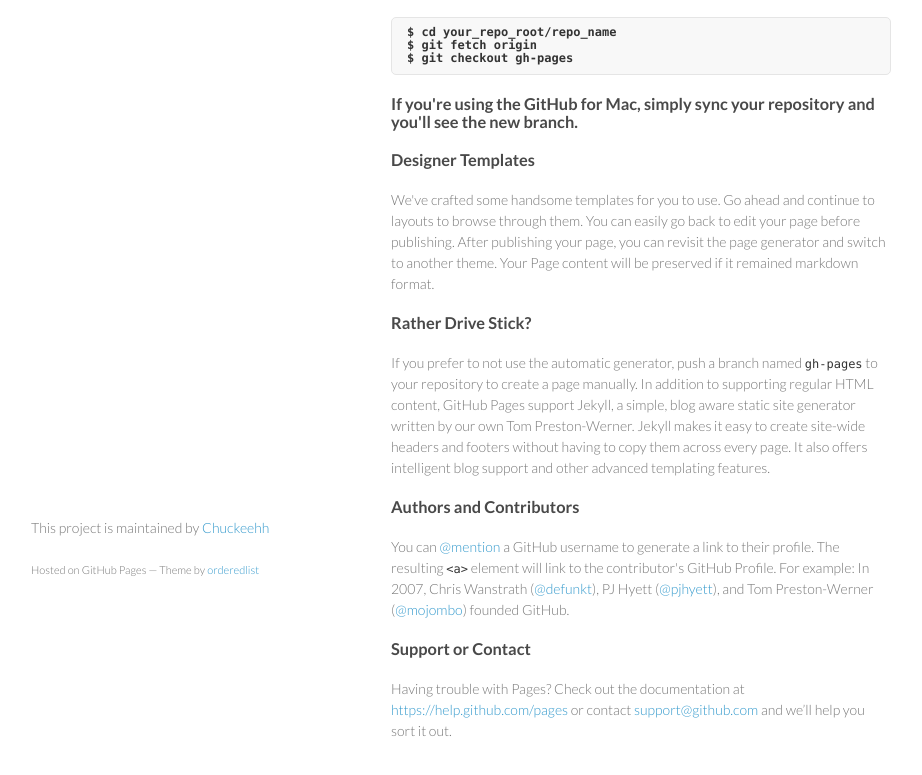
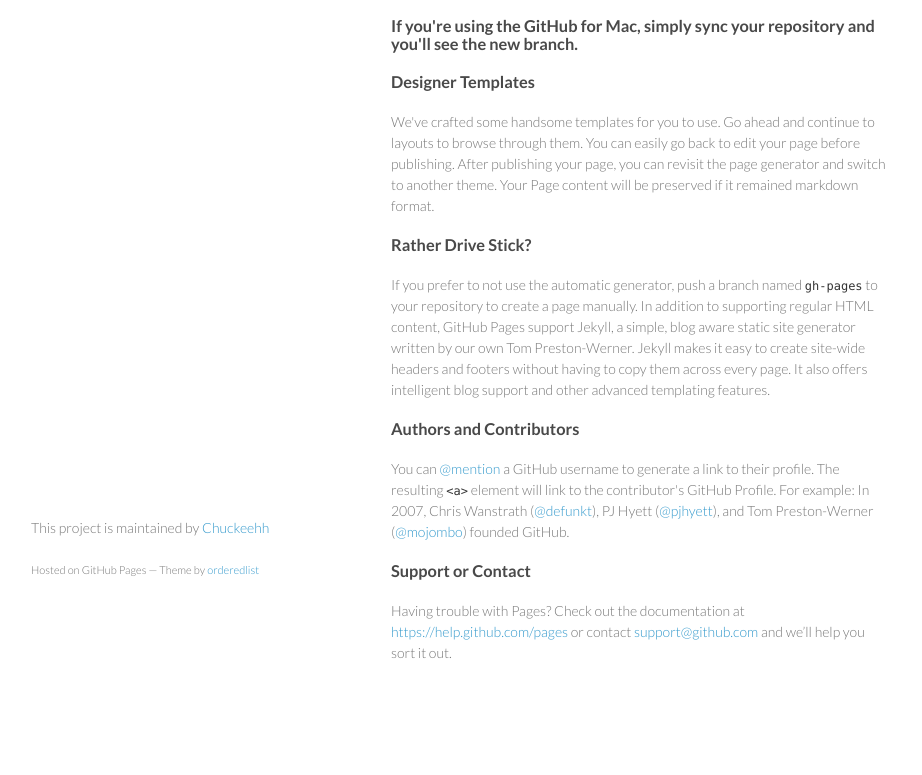
Before and after one commit to Chuckeehh/ncollett, a plain HTML site: page index.html in a window 1280 px wide. Shown: the part 151-926 px from the top of the page, without its empty margins (179-1101 px from the left). After the commit the page ends 884 px from the top, so only its background shows below. Drawn offline with Linux system fonts and the light colour scheme.

Commit message:
Update index.html

```diff
--- a/index.html
+++ b/index.html
@@ -29,10 +29,7 @@
 
 <p>This automatic page generator is the easiest way to create beautiful pages for all of your projects. Author your page content here using GitHub Flavored Markdown, select a template crafted by a designer, and publish. After your page is generated, you can check out the new branch:</p>
 
-<pre><code>$ cd your_repo_root/repo_name
-$ git fetch origin
-$ git checkout gh-pages
-</code></pre>
+
 
 <p>If you're using the GitHub for Mac, simply sync your repository and you'll see the new branch.</p>
 
```
